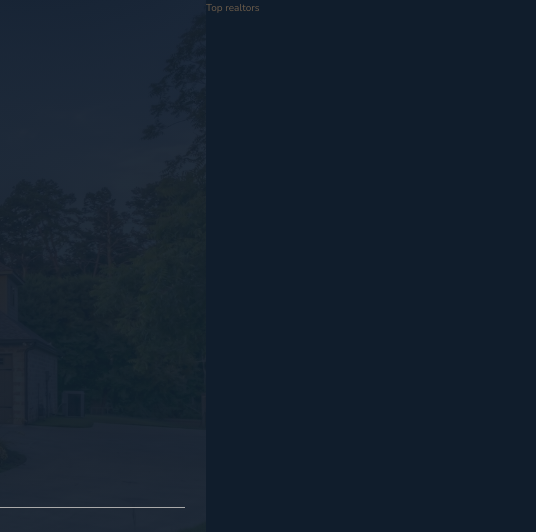
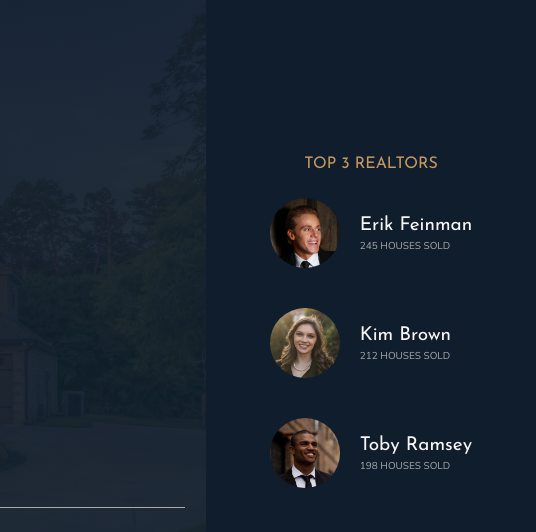
Before and after one commit to AndroidMinsky/css-nexter, a website: page index.html in a window 1280 px wide. Shown: the top 532 px of the page, 744-1280 px from the left. Drawn offline with nearby package versions, Linux system fonts and the light colour scheme.

Commit message:
Realtors Section

```diff
--- a/index.html
+++ b/index.html
@@ -32,7 +32,26 @@
     </header>
 
     <div class="realtors">
-      Top realtors
+      <h3 class="heading-3">Top 3 Realtors</h3>
+      <div class="realtors__list">
+        <img src="/img/realtor-1.jpeg" alt="Realtor" class="realtors__img">
+        <div class="realtors__details">
+          <h4 class="heading-4 heading-4--light">Erik Feinman</h4>
+          <p class="realtors__sold">245 houses sold</p>
+        </div>
+
+        <img src="/img/realtor-2.jpeg" alt="Realtor" class="realtors__img">
+        <div class="realtors__details">
+          <h4 class="heading-4 heading-4--light">Kim Brown</h4>
+          <p class="realtors__sold">212 houses sold</p>
+        </div>
+
+        <img src="/img/realtor-3.jpeg" alt="Realtor" class="realtors__img">
+        <div class="realtors__details">
+          <h4 class="heading-4 heading-4--light">Toby Ramsey</h4>
+          <p class="realtors__sold">198 houses sold</p>
+        </div>
+      </div>
     </div>
 
     <section class="features">
--- a/sass/_realtors.scss
+++ b/sass/_realtors.scss
@@ -1,4 +1,31 @@
 .realtors {
   background-color: $color-secondary;
   grid-column: col-start 7 / full-end;
+  padding: 3rem;
+
+  display: grid;
+  align-content: center;
+  justify-content: center;
+  grid-row-gap: 2rem;
+  justify-items: center;
+
+  &__list {
+    display: grid;
+    grid-template-columns: min-content max-content;
+    grid-column-gap: 2rem;
+    grid-row-gap: 5vh;
+    align-items: center;
+  }
+
+  &__img {
+    width: 7rem;
+    border-radius: 50%;
+    display: block;
+  }
+
+  &__sold {
+    text-transform: uppercase;
+    color: $color-grey-light-2;
+    margin-top: -3px;
+  }
 }
```
Also changed, not shown: css/main.css, 1 other file.
